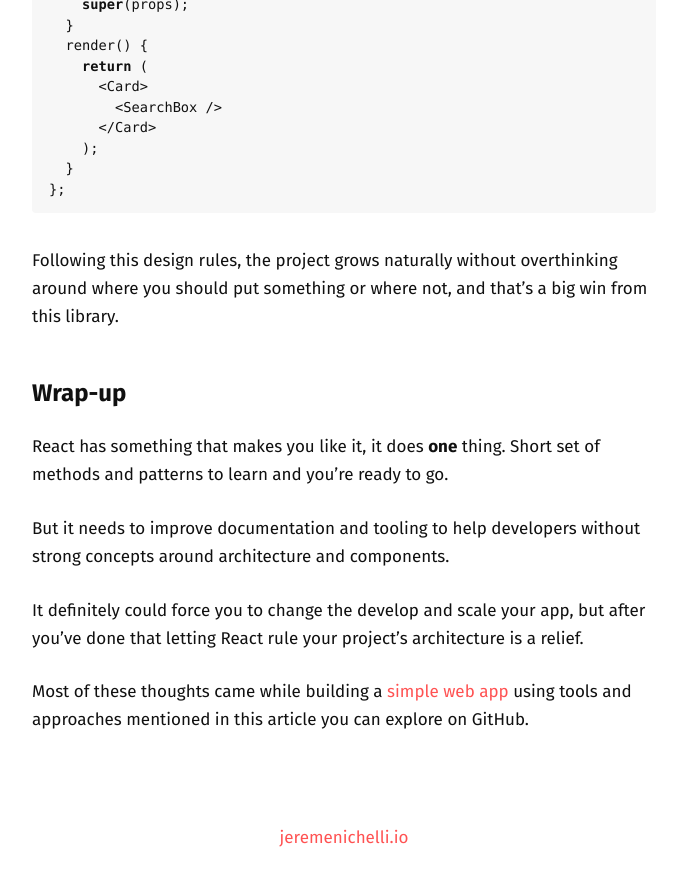
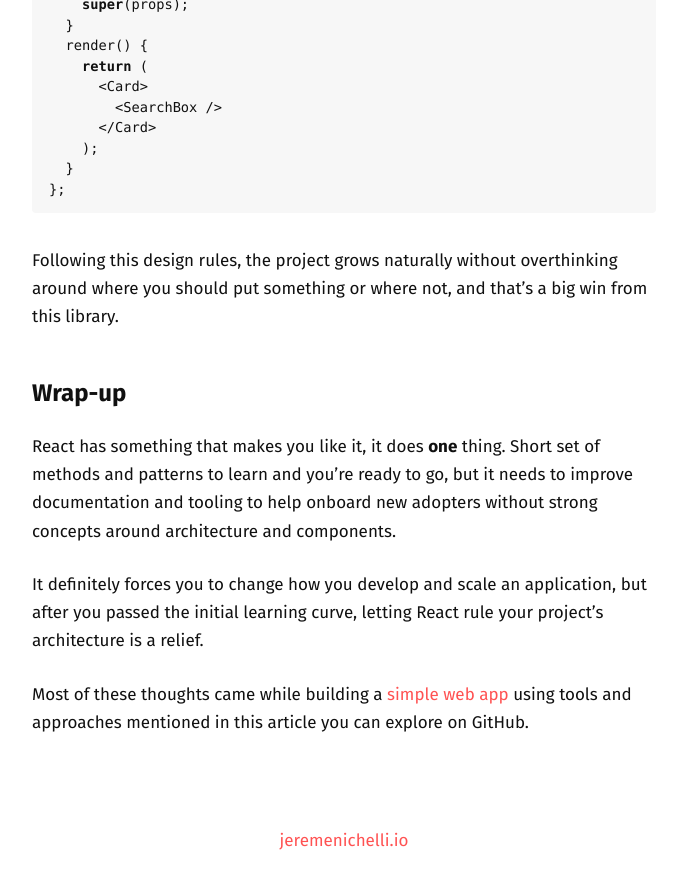
Before and after one commit to jeremenichelli/jeremenichelli.github.io, a Jekyll site: the page built from _posts/2016-07-07-building-a-component-based-app-react.md, in a window 1280 px wide and 900 px high, scrolled down 12531 px. Shown: the top 889 px of the window, without its empty margins (296-974 px from the left). Built offline with Jekyll 4.4.1, drawn with Linux system fonts in a browser that asks for light colours.

Commit message:
Fix on final paragraph from old post

```diff
--- a/_posts/2016-07-07-building-a-component-based-app-react.md
+++ b/_posts/2016-07-07-building-a-component-based-app-react.md
@@ -498,11 +498,9 @@ Following this design rules, the project grows naturally without overthinking ar
 
 ## Wrap-up
 
-React has something that makes you like it, it does **one** thing. Short set of methods and patterns to learn and you're ready to go.
+React has something that makes you like it, it does **one** thing. Short set of methods and patterns to learn and you're ready to go, but it needs to improve documentation and tooling to help onboard new adopters without strong concepts around architecture and components.
 
-But it needs to improve documentation and tooling to help developers without strong concepts around architecture and components.
-
-It definitely could force you to change the develop and scale your app, but after you've done that letting React rule your project's architecture is a relief.
+It definitely forces you to change how you develop and scale an application, but after you passed the initial learning curve, letting React rule your project's architecture is a relief.
 
 Most of these thoughts came while building a [simple web app][react-movies] using tools and approaches mentioned in this article you can explore on GitHub.
 
```
